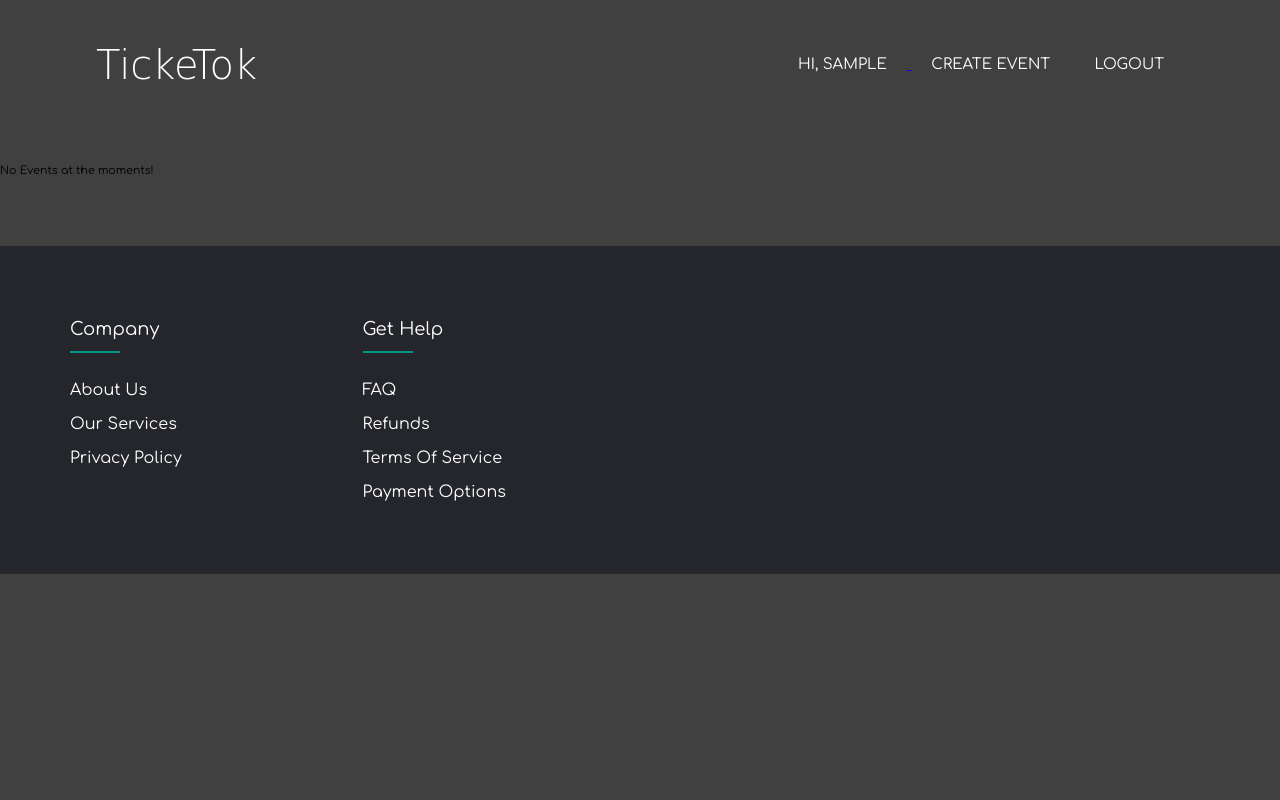
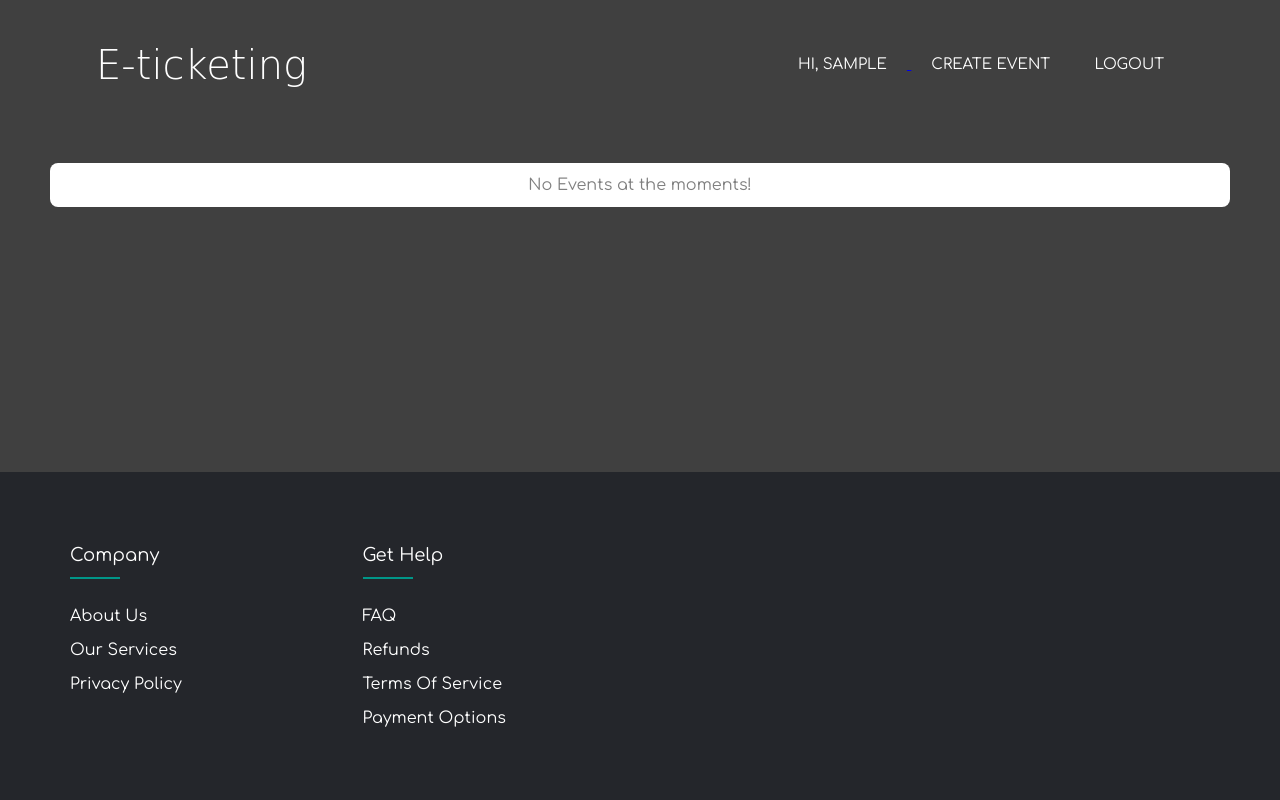
Before and after one commit to Iambahati/E-tickets, a PHP site: page /interfaces/admin.php in a window 1280 px wide. Run offline with PHP 8.4, Linux system fonts and the light colour scheme; the visitor is signed in with stand-in values (Sample User, id 1); data comes from the database, SQL or seed files in the repository; data that the repository does not hold is empty; some libraries are stand-ins or nearby versions; some web fonts are replaced.

Commit message:
Refactor admin.php to update page title and add styling for event cards and modal

```diff
--- a/e-ticketing/interfaces/admin.php
+++ b/e-ticketing/interfaces/admin.php
@@ -32,7 +32,7 @@ unset($_SESSION['success'], $_SESSION['error'], $_SESSION['contactUsMessage']);
 <head>
     <meta charset="x-UTF-16LE-BOM">
     <meta name="viewport" content="width=device=width, initial-scale=1.0">
-    <title>TickeTok </title>
+    <title>E-ticketing Admin Panel</title>
     <link href="https://fonts.googleapis.com/css?family=Bad+Script|Comfortaa|Amiri|Cormorant+Garamond|Rancho|Fredericka+the+Great|Handlee|Homemade+Apple|Philosopher|Playfair+Display+SC|Reenie+Beanie|Unna|Zilla+Slab" rel="stylesheet">
     <script src="https://kit.fontawesome.com/0d8179c479.js" crossorigin="anonymous"></script>
     <link rel="stylesheet" href="../assets/css/main.css">
@@ -41,13 +41,33 @@ unset($_SESSION['success'], $_SESSION['error'], $_SESSION['contactUsMessage']);
     <link rel="stylesheet" href="../assets/css/cards.css">
     <link rel="stylesheet" href="../assets/css/admincards.css">
     <link rel="stylesheet" href="../assets/css/footer.css">
+    <style>
+        .box {
+            color: grey;
+            /* Text color */
+            background-color: #ffffff;
+            /* White background */
+            font-size: 16px;
+            /* Font size */
+            border-radius: 8px;
+            /* Rounded edges */
+            padding: 10px;
+            /* Padding for spacing */
+            text-align: center;
+            /* Center text */
+            margin-left: 50px;
+            /* Margin to the left */
+            margin-right: 50px;
+            /* Margin to the right */
+        }
+    </style>
 </head>
 
-<body>
+<body style="min-height: 100vh; display: flex; flex-direction: column;">
 
     <div>
         <div class="navbar">
-            <h1 class="logo" style="font-size: 40px;">TickeTok </h1>
+            <h1 class="logo" style="font-size: 40px;">E-ticketing </h1>
             <ul style="font-size: 15px;">
                 <li><a href="#">Hi, <?= $admin ?></li>
                 <li><a href="#" id="addBtn">Create Event</a></li>
@@ -61,6 +81,7 @@ unset($_SESSION['success'], $_SESSION['error'], $_SESSION['contactUsMessage']);
     <?php if (!$cards_data) : ?>
         <div>
             <p class="box">No Events at the moments!</p>
+            <div style="flex-grow:1"></div>
         </div>
     <?php else : ?>
         <!-- Start of Filter & Search Container -->
@@ -164,16 +185,18 @@ unset($_SESSION['success'], $_SESSION['error'], $_SESSION['contactUsMessage']);
         </div>
     <?php endif; ?>
 
+    <div style="flex-grow:1"></div>
+
     <!--Modal for Adding Events-->
     <div class="modal" id="addevent">
         <div class="form-box">
             <h1>Add Event</h1>
             <form method="POST" action="../assets/php/admin-action.php" enctype="multipart/form-data">
-                <div class="form-field">
+                <div class="input-field">
                     <label>Event Name:</label>
                     <input type="text" name="event_name" placeholder="Event Name">
                 </div>
-                <div class="form-field">
+                <div class="input-field">
                     <label>Event type:</label>
                     <select name="event_type">
                         <option value="Entertainment">Entertainment</option>
```
Also changed, not shown: other parts of e-ticketing/interfaces/admin.php (+17 -17 lines).
